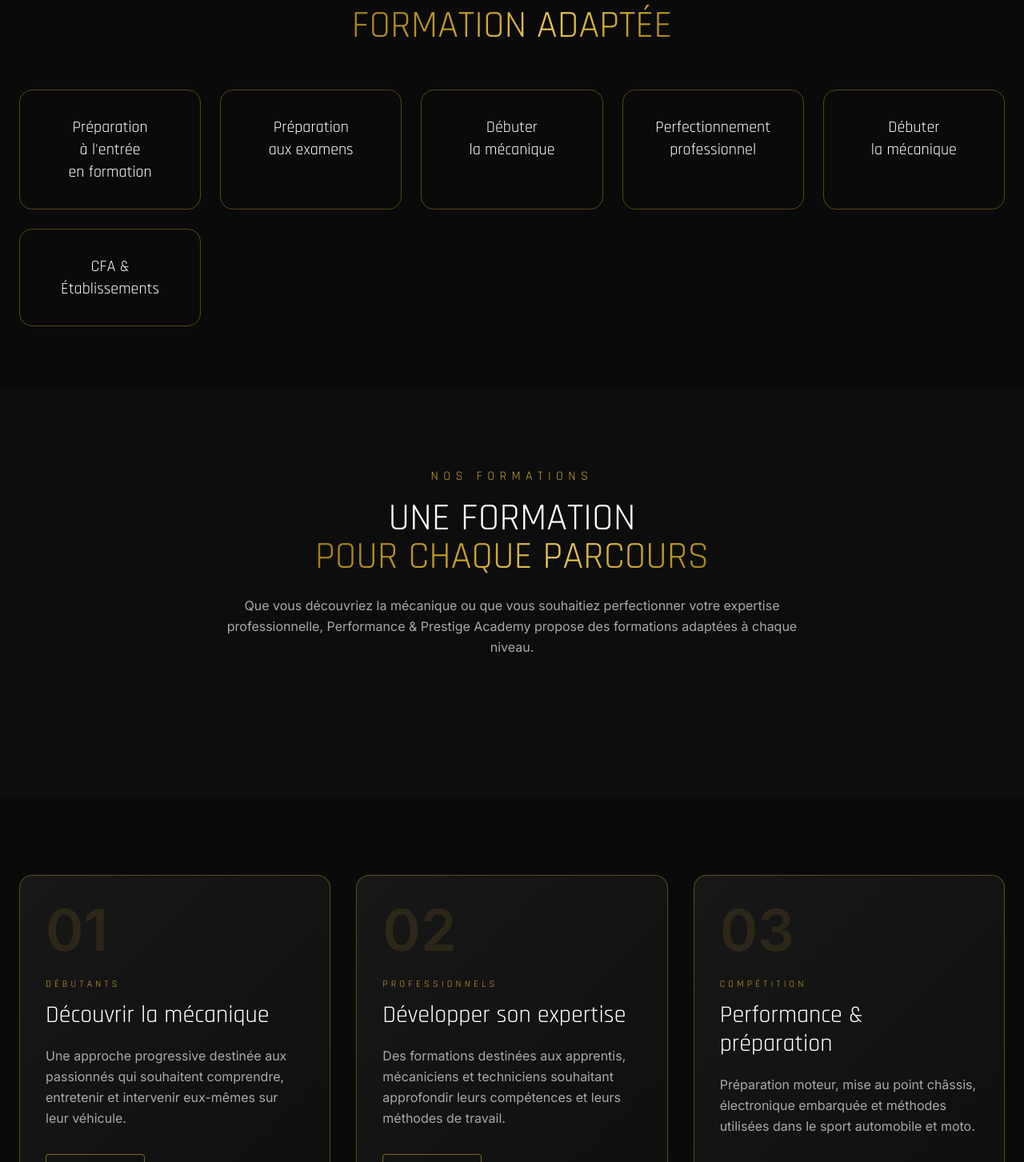
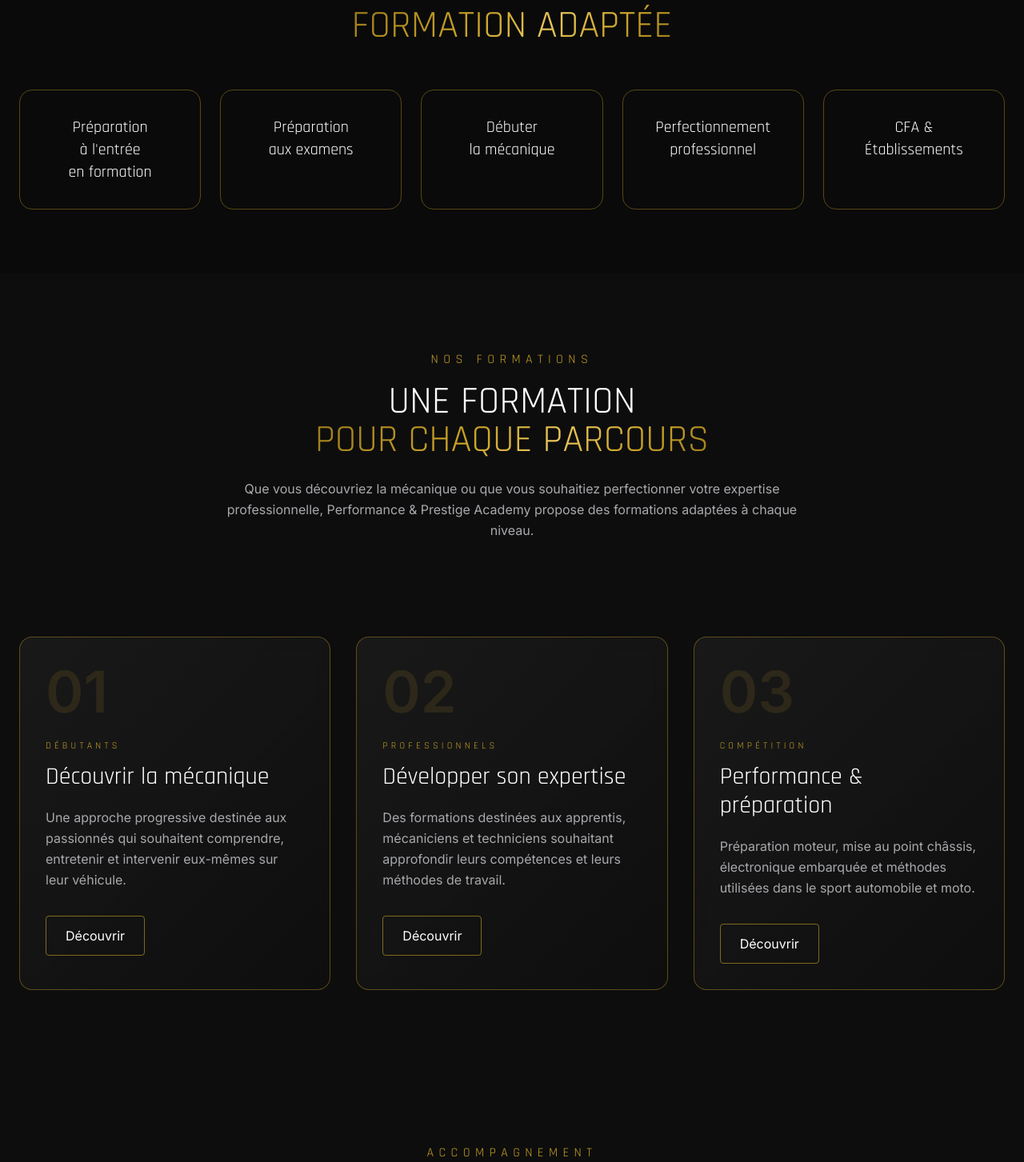
Before and after one commit to PerformancePrestigeAcademy/performance-prestige-academy, a React (Vite) app: page /formation in a window 1280 px wide. Shown: the part 817-2270 px from the top of the page at 80% size. Built offline with nearby package versions, Linux system fonts and the light colour scheme.

Commit message:
PATCH 006 V7

```diff
--- a/src/Pages/FormationPage.tsx
+++ b/src/Pages/FormationPage.tsx
@@ -168,17 +168,6 @@ export default function FormationPage() {
          </a>
 
          <a
-         href="#debutants"
-         className="service-card gold-border rounded-2xl p-8 text-center hover:-translate-y-2 transition-all duration-300"
-         >
-         <h3 className="font-racing text-xl">
-         Débuter
-         <br />
-         la mécanique
-         </h3>
-         </a>
-
-         <a
          href="#cfa"
          className="service-card gold-border rounded-2xl p-8 text-center hover:-translate-y-2 transition-all duration-300"
          >
@@ -209,7 +198,7 @@ export default function FormationPage() {
 
 <div className="max-w-7xl mx-auto px-6">
 
-    <div className="text-center mb-20">
+    <div className="text-center mb-12">
 
         <p className="font-racing tracking-[0.4em] text-[#C9A227] mb-4">
             NOS FORMATIONS
@@ -242,7 +231,7 @@ export default function FormationPage() {
 
                     {/* Les parcours */}
 
-<section className="py-24 bg-[#0A0A0A]">
+<section className="-mt-6 pb-24 bg-[#0D0D0D]">
 
  <div className="max-w-7xl mx-auto px-6">
 
@@ -565,13 +554,13 @@ export default function FormationPage() {
 
          </div>
 
-     <div className="grid lg:grid-cols-3 gap-8"></div>
+     <div className="grid lg:grid-cols-3 gap-8">
 
      {/* CAP */}
 
-         <div className="bg-dark-card gold-border rounded-2xl p-8 service-card">
+         <div className="bg-dark-card gold-border rounded-2xl service-card p-8 h-full">
 
-         <p className="font-racing text-mb tracking-[0.35em] text-[#C9A227] mb-3">
+         <p className="font-racing text-3xl tracking-[0.35em] text-[#C9A227] mb-3">
             CAP
          </p>
 
@@ -599,9 +588,10 @@ export default function FormationPage() {
          </div>
 
      {/* BAC PROFESSIONNEL */}
-         <div className="bg-dark-card gold-border rounded-2xl p-8 service-card">
 
-         <p className="font-racing text-xs tracking-[0.35em] text-[#C9A227] mb-3">
+         <div className="bg-dark-card gold-border rounded-2xl service-card p-8 h-full">
+
+         <p className="font-racing text-3xl tracking-[0.35em] text-[#C9A227] mb-3">
             BAC PROFESSIONNEL
          </p>
 
@@ -629,9 +619,10 @@ export default function FormationPage() {
          </div>
 
       {/* BTS */}
-         <div className="bg-dark-card gold-border rounded-2xl p-8 service-card">
 
-         <p className="font-racing text-xs tracking-[0.35em] text-[#C9A227] mb-3">
+        <div className="bg-dark-card gold-border rounded-2xl service-card p-8 h-full">
+
+         <p className="font-racing text-3xl tracking-[0.35em] text-[#C9A227] mb-3">
             BTS
          </p>
 
@@ -659,6 +650,8 @@ export default function FormationPage() {
          </div>
 
     </div>
+
+</div>
 
 </section>
 
@@ -701,10 +694,10 @@ export default function FormationPage() {
 
          </div>
 
-     <div className="grid lg:grid-cols-3 gap-8"></div>
+     <div className="grid lg:grid-cols-3 gap-8">
 
      {/* DÉBUTANT */}
-         <div className="bg-dark-card gold-border rounded-2xl p-8 service-card">
+         <div className="bg-dark-card gold-border rounded-2xl service-card p-8 h-full">
 
          <p className="font-racing text-xs tracking-[0.35em] text-[#C9A227] mb-3">
             DÉBUTANT
@@ -763,7 +756,7 @@ INITIE
          </div>
 
      {/* COMPETITION */}
-         <div className="bg-dark-card gold-border rounded-2xl p-8 service-card">
+         <div className="bg-dark-card gold-border rounded-2xl service-card p-8 h-full">
 
          <p className="font-racing text-xs tracking-[0.35em] text-[#C9A227] mb-3">
             COMPÉTITION
@@ -795,6 +788,8 @@ INITIE
 
      </div>
 
+    </div>
+
 </section>
 
 
```
